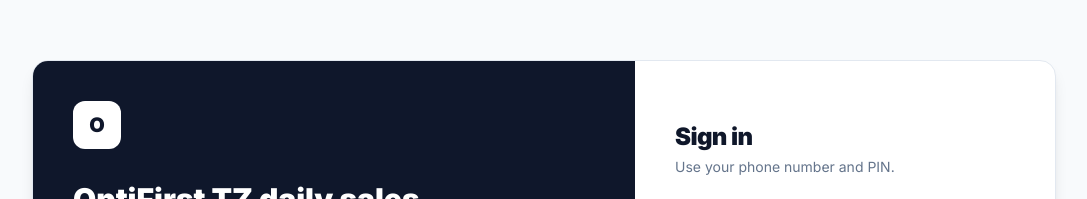
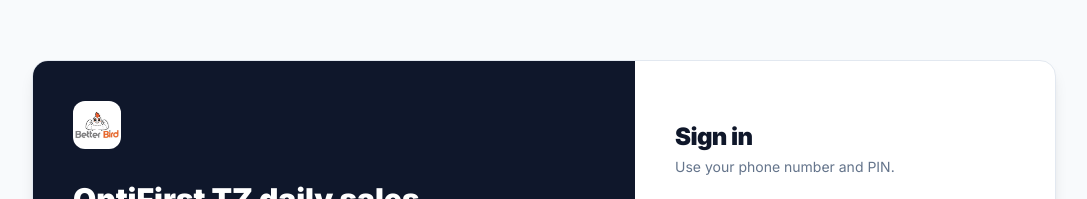
Before and after one commit to betterbirdtz/OptiFirst-POS, a React (Vite) app: page /login in a window 1280 px wide. Shown: the part 135-334 px from the top of the page, without its empty margins (96-1183 px from the left). Built offline with nearby package versions, Linux system fonts and the light colour scheme; no server answers.

Commit message:
feat: replace O logo with company logo (logo.jpeg) across app, favicon, and PWA manifest

```diff
--- a/index.html
+++ b/index.html
@@ -2,7 +2,7 @@
 <html lang="en">
   <head>
     <meta charset="UTF-8" />
-    <link rel="icon" type="image/svg+xml" href="/favicon.svg" />
+    <link rel="icon" type="image/jpeg" href="/logo.jpeg" />
     <link rel="manifest" href="/manifest.webmanifest" />
     <meta name="viewport" content="width=device-width, initial-scale=1.0, maximum-scale=1.0, user-scalable=no" />
     <meta name="description" content="OptiFirst POS - Daily Sales and Stock reporting system. Mobile-first entry, automatic Google Sheets sync, admin dashboard and exports." />
--- a/src/components/common/Navbar.tsx
+++ b/src/components/common/Navbar.tsx
@@ -85,7 +85,7 @@
       {user.role === "Admin" && (
         <aside className="fixed inset-y-0 left-0 z-40 hidden w-64 border-r border-border bg-card lg:flex lg:flex-col">
           <Link to="/admin/dashboard" className="flex h-16 items-center gap-3 border-b border-border px-5">
-            <span className="flex h-9 w-9 items-center justify-center rounded-lg bg-primary text-base font-black text-white">O</span>
+            <img src="/logo.jpeg" alt="OptiFirst" className="h-9 w-9 rounded-lg object-cover" />
             <div className="min-w-0">
               <p className="truncate text-sm font-black">OptiFirst POS</p>
               <p className="text-[11px] font-semibold text-muted-foreground">Better Bird reporting</p>
@@ -114,7 +114,7 @@
       <header className="sticky top-0 z-30 border-b border-border bg-card/95 backdrop-blur lg:hidden">
         <div className="flex min-h-14 items-center justify-between px-3">
           <Link to={user.role === "Admin" ? "/admin/dashboard" : "/employee/dashboard"} className="flex items-center gap-2">
-            <span className="flex h-8 w-8 items-center justify-center rounded-lg bg-primary text-sm font-black text-white">O</span>
+            <img src="/logo.jpeg" alt="OptiFirst" className="h-8 w-8 rounded-lg object-cover" />
             <div>
               <p className="text-sm font-black leading-tight">OptiFirst POS</p>
               <p className="text-[11px] text-muted-foreground">{user.shopName || user.role}</p>
--- a/src/pages/Login.tsx
+++ b/src/pages/Login.tsx
@@ -59,7 +59,7 @@
         {/* Left column (Desktop only illustration) */}
         <div className="hidden bg-slate-900 p-10 text-white lg:flex lg:flex-col lg:justify-between">
           <div>
-            <div className="flex h-12 w-12 items-center justify-center rounded-lg bg-white text-xl font-black text-slate-900">O</div>
+            <img src="/logo.jpeg" alt="OptiFirst" className="h-12 w-12 rounded-lg object-cover" />
             <h1 className="mt-8 max-w-md text-3xl font-black leading-tight">OptiFirst TZ daily sales, stock, and collection reporting</h1>
             <p className="mt-4 max-w-md text-sm leading-6 text-slate-300">
               Employees submit one daily report per shop. Admin reviews sales, deposits, EFD variance, credit sales, and stock mismatches from one dashboard.
@@ -72,7 +72,7 @@
         <div className="p-6 sm:p-10 flex flex-col justify-center">
           <div className="mb-7">
             <div className="flex items-center gap-2 lg:hidden">
-              <div className="flex h-9 w-9 items-center justify-center rounded-lg bg-primary text-base font-black text-white">O</div>
+              <img src="/logo.jpeg" alt="OptiFirst" className="h-9 w-9 rounded-lg object-cover" />
               <span className="text-base font-black tracking-tight text-foreground">OptiFirst TZ</span>
             </div>
             <h2 className="mt-5 text-2xl font-black tracking-tight">Sign in</h2>
```
Also changed, not shown: public/WhatsApp Image 2026-06-01 at 12.24.21 PM (1).jpeg (added), public/logo.jpeg (added), public/manifest.webmanifest.
